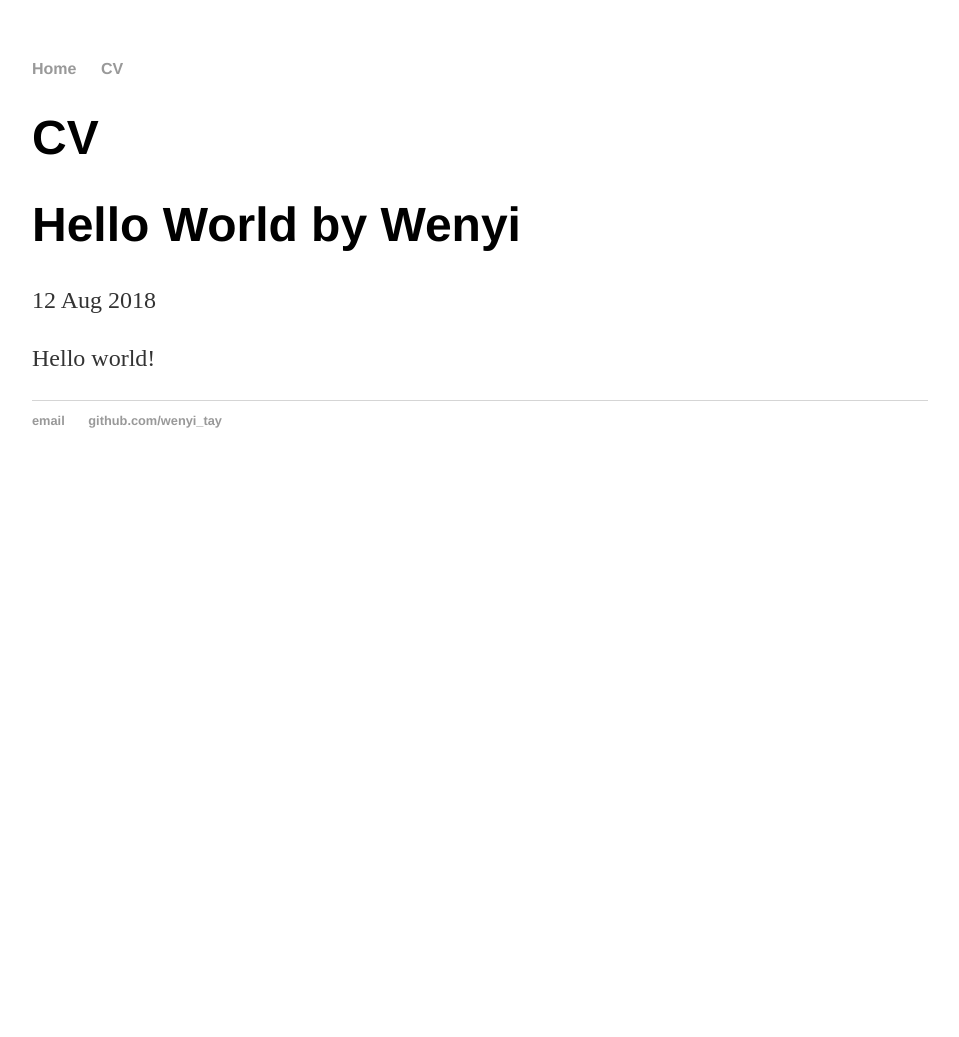
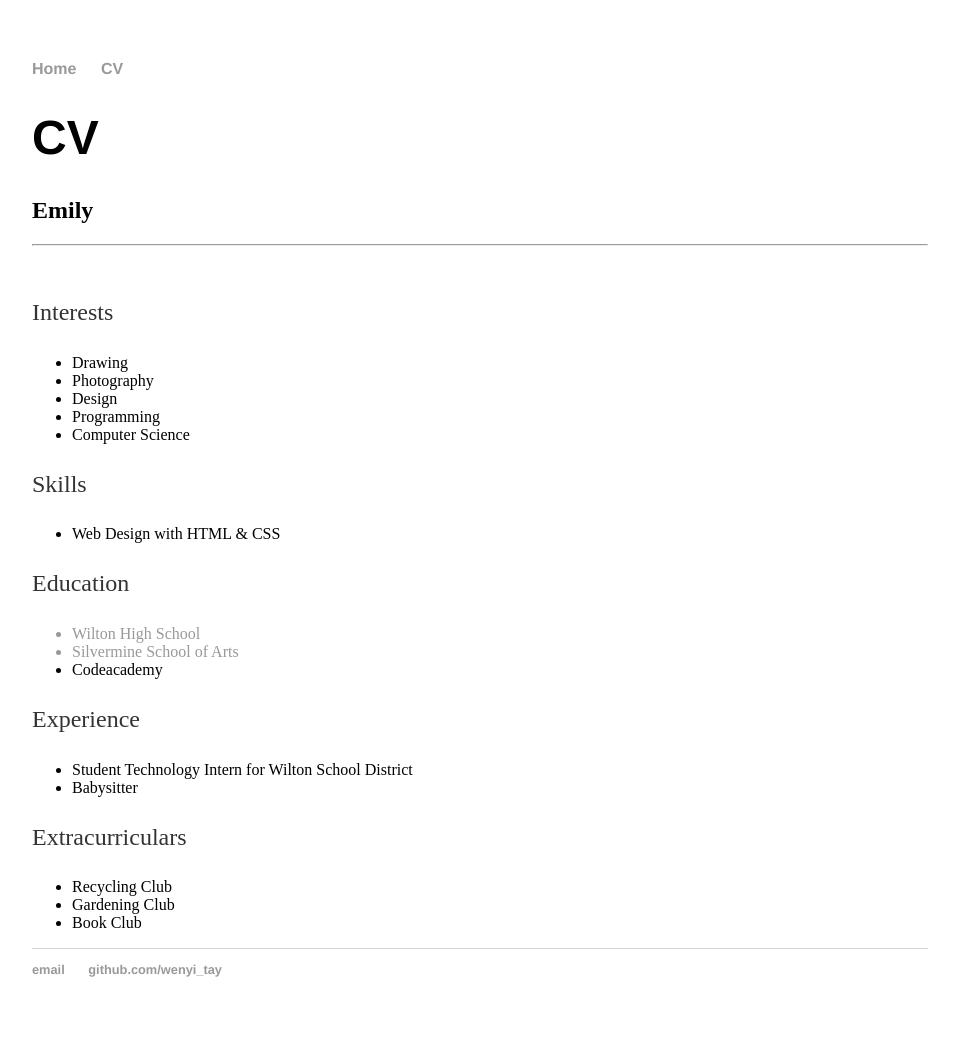
Before and after one commit to wenyi-tay/wenyi-tay.github.io, a Jekyll site: the page built from cv.html, in a window 1280 px wide. Shown: the whole page, without its empty margins (160-1119 px from the left). Built offline with Jekyll 4.4.1, drawn with Linux system fonts in a browser that asks for light colours; before the commit the page ends 900 px from its top, so only the background shows below that.

Commit message:
Update cv.html

```diff
--- a/cv.html
+++ b/cv.html
@@ -2,7 +2,44 @@
 layout: default
 ---
 <h1>CV</h1>
+<h2>Emily</h2>
+  <hr />
+  <br>
+<p class="head">Interests</p>
+<ul>
+    <li>Drawing</li>
+    <li>Photography</li>
+    <li>Design</li>
+    <li>Programming</li>
+    <li>Computer Science</li>
+</ul>
 
-<div class="post">
-  {{ content }}
-</div>
+<p class="head">Skills</p>
+<ul>
+    <li>Web Design with HTML & CSS</li>
+</ul>
+
+<p class="head">Education</p>
+<ul>
+    <a href="http://www.wiltonhighschool.org/pages/Wilton_High_School">
+      <li>Wilton High School</li>
+    </a>
+    <!--Link-->
+    <a href="https://www.silvermineart.org/">
+      <li>Silvermine School of Arts</li>
+    </a>
+    <li>Codeacademy</li>
+</ul>
+
+<p class="head">Experience</p>
+<ul>
+    <li>Student Technology Intern for Wilton School District</li>
+    <li>Babysitter</li>
+</ul>
+
+<p class="head">Extracurriculars</p>
+<ul>
+    <li>Recycling Club</li>
+    <li>Gardening Club</li>
+    <li>Book Club</li>
+</ul>
```
